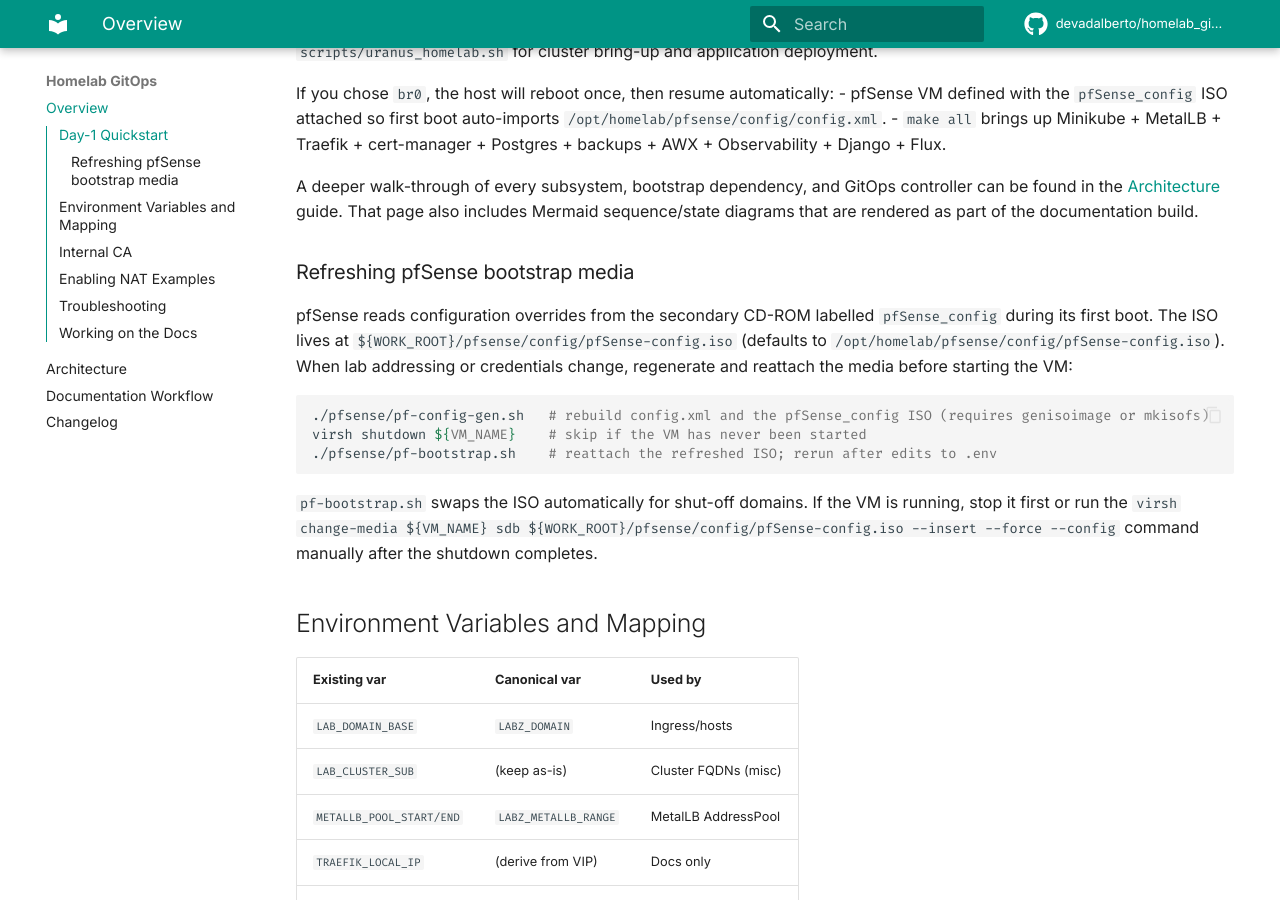
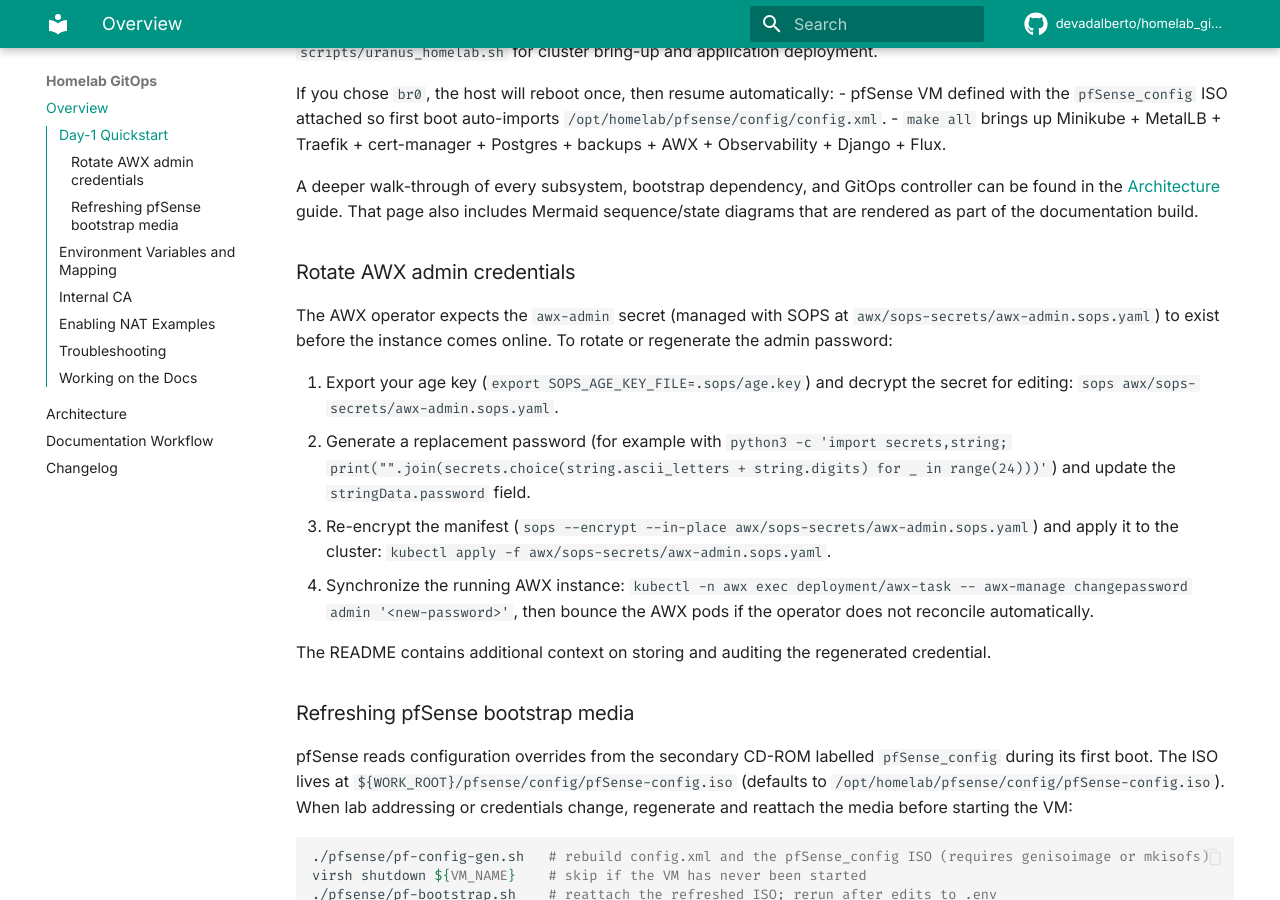
Before and after one commit to devadalberto/homelab_gitops, an MkDocs documentation site: the page built from docs/index.md, in a window 1280 px wide and 900 px high, scrolled down 466 px. Built offline with MkDocs 1.6.1 and Material for MkDocs 9.7.7, drawn with Linux system fonts in a browser that asks for light colours; comment, search, counter and statistics services are not loaded.

Commit message:
Refine AWX admin secret handling

```diff
--- a/docs/index.md
+++ b/docs/index.md
@@ -19,6 +19,17 @@
 - `make all` brings up Minikube + MetalLB + Traefik + cert-manager + Postgres + backups + AWX + Observability + Django + Flux.
 
 A deeper walk-through of every subsystem, bootstrap dependency, and GitOps controller can be found in the [Architecture](architecture.md) guide. That page also includes Mermaid sequence/state diagrams that are rendered as part of the documentation build.
+
+### Rotate AWX admin credentials
+
+The AWX operator expects the `awx-admin` secret (managed with SOPS at `awx/sops-secrets/awx-admin.sops.yaml`) to exist before the instance comes online. To rotate or regenerate the admin password:
+
+1. Export your age key (`export SOPS_AGE_KEY_FILE=.sops/age.key`) and decrypt the secret for editing: `sops awx/sops-secrets/awx-admin.sops.yaml`.
+2. Generate a replacement password (for example with `python3 -c 'import secrets,string; print("".join(secrets.choice(string.ascii_letters + string.digits) for _ in range(24)))'`) and update the `stringData.password` field.
+3. Re-encrypt the manifest (`sops --encrypt --in-place awx/sops-secrets/awx-admin.sops.yaml`) and apply it to the cluster: `kubectl apply -f awx/sops-secrets/awx-admin.sops.yaml`.
+4. Synchronize the running AWX instance: `kubectl -n awx exec deployment/awx-task -- awx-manage changepassword admin '<new-password>'`, then bounce the AWX pods if the operator does not reconcile automatically.
+
+The README contains additional context on storing and auditing the regenerated credential.
 
 ### Refreshing pfSense bootstrap media
 
```
Also changed, not shown: README.md (+15 -0 lines), 2 other files.
